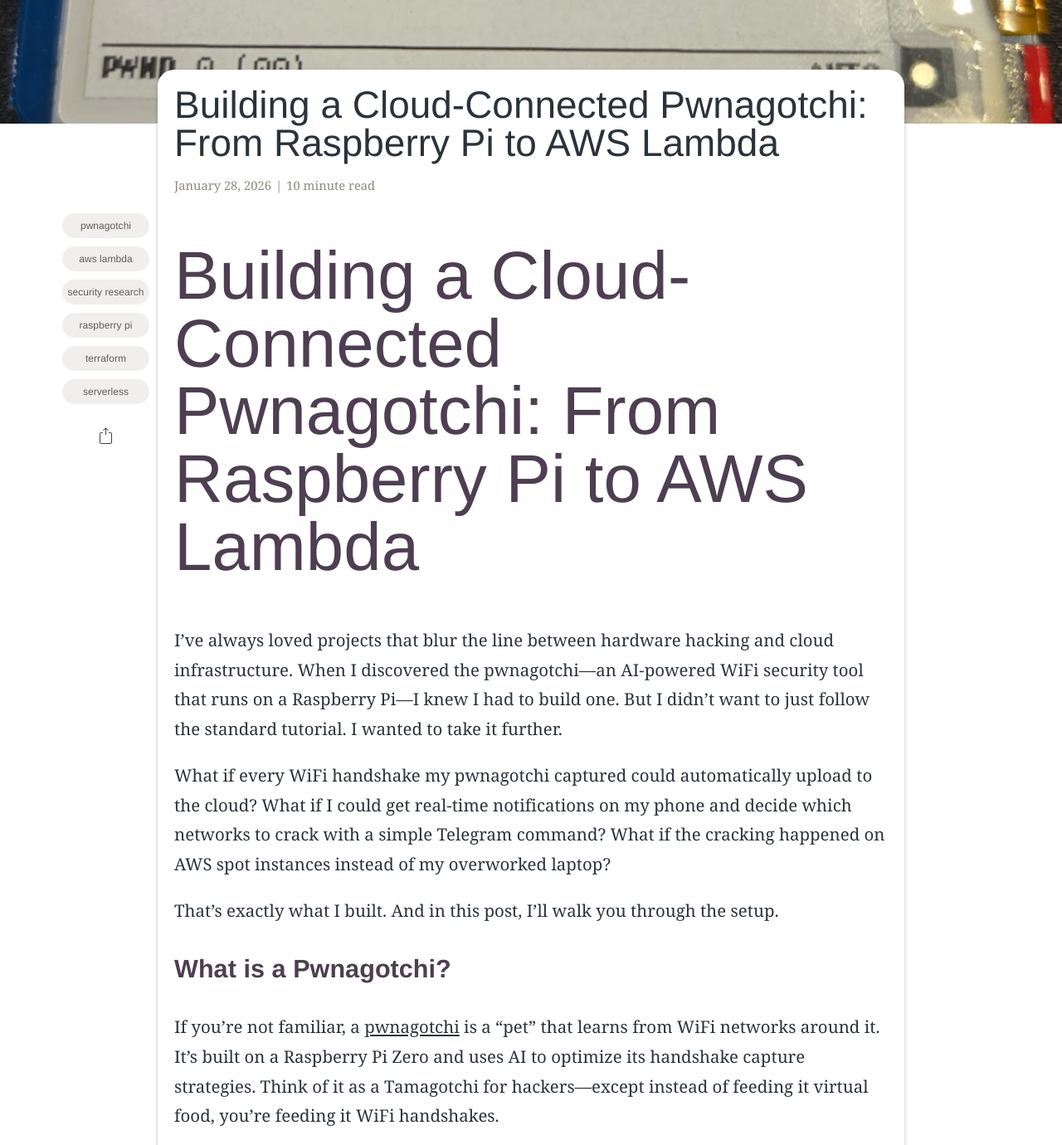
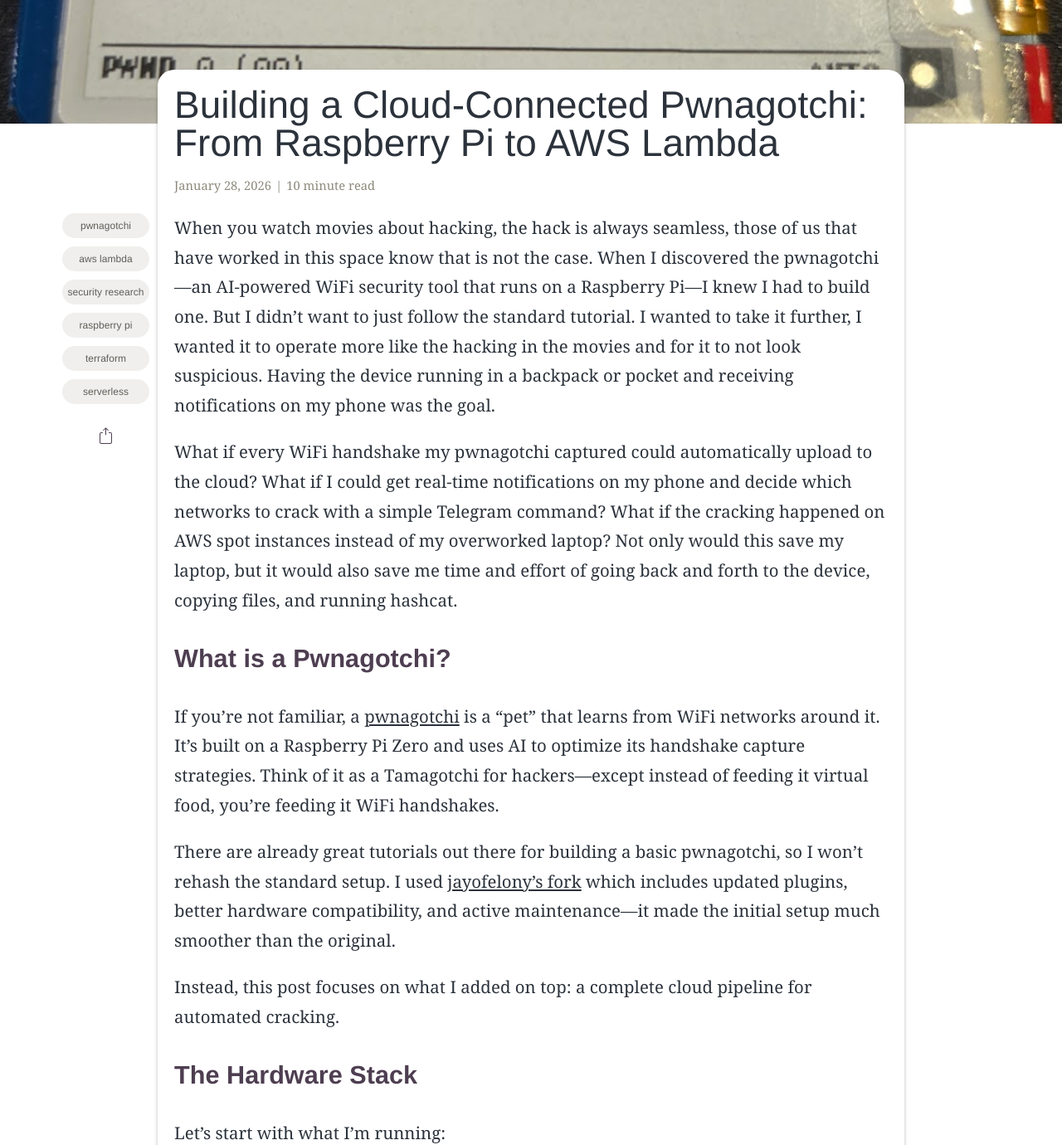
Before and after one commit to angakh/vatchesblog, a Jekyll site: the page built from _posts/2026-01-28-pwnagotchi-build.md, in a window 1280 px wide and 1400 px high, scrolled down 528 px, cut to the strip 0-1380 px from the top of the window. Shown: the whole strip at 83% size. Built offline with Jekyll 4.4.1, drawn with Linux system fonts in a browser that asks for light colours; some web fonts are replaced; some of the changed text lies outside the part shown.

Commit message:
updated the pwnagotchi article

```diff
--- a/_posts/2026-01-28-pwnagotchi-build.md
+++ b/_posts/2026-01-28-pwnagotchi-build.md
@@ -21,13 +21,9 @@
 title: 'Building a Cloud-Connected Pwnagotchi: From Raspberry Pi to AWS Lambda'
 ---
 
-# Building a Cloud-Connected Pwnagotchi: From Raspberry Pi to AWS Lambda
+When you watch movies about hacking, the hack is always seamless, those of us that have worked in this space know that is not the case. When I discovered the pwnagotchi—an AI-powered WiFi security tool that runs on a Raspberry Pi—I knew I had to build one. But I didn't want to just follow the standard tutorial. I wanted to take it further, I wanted it to operate more like the hacking in the movies and for it to not look suspicious. Having the device running in a backpack or pocket and receiving notifications on my phone was the goal.
 
-I've always loved projects that blur the line between hardware hacking and cloud infrastructure. When I discovered the pwnagotchi—an AI-powered WiFi security tool that runs on a Raspberry Pi—I knew I had to build one. But I didn't want to just follow the standard tutorial. I wanted to take it further.
-
-What if every WiFi handshake my pwnagotchi captured could automatically upload to the cloud? What if I could get real-time notifications on my phone and decide which networks to crack with a simple Telegram command? What if the cracking happened on AWS spot instances instead of my overworked laptop?
-
-That's exactly what I built. And in this post, I'll walk you through the setup.
+What if every WiFi handshake my pwnagotchi captured could automatically upload to the cloud? What if I could get real-time notifications on my phone and decide which networks to crack with a simple Telegram command? What if the cracking happened on AWS spot instances instead of my overworked laptop? Not only would this save my laptop, but it would also save me time and effort of going back and forth to the device, copying files, and running hashcat.
 
 ## What is a Pwnagotchi?
 
```
Also changed, not shown: other parts of _posts/2026-01-28-pwnagotchi-build.md (+2 -3 lines).
